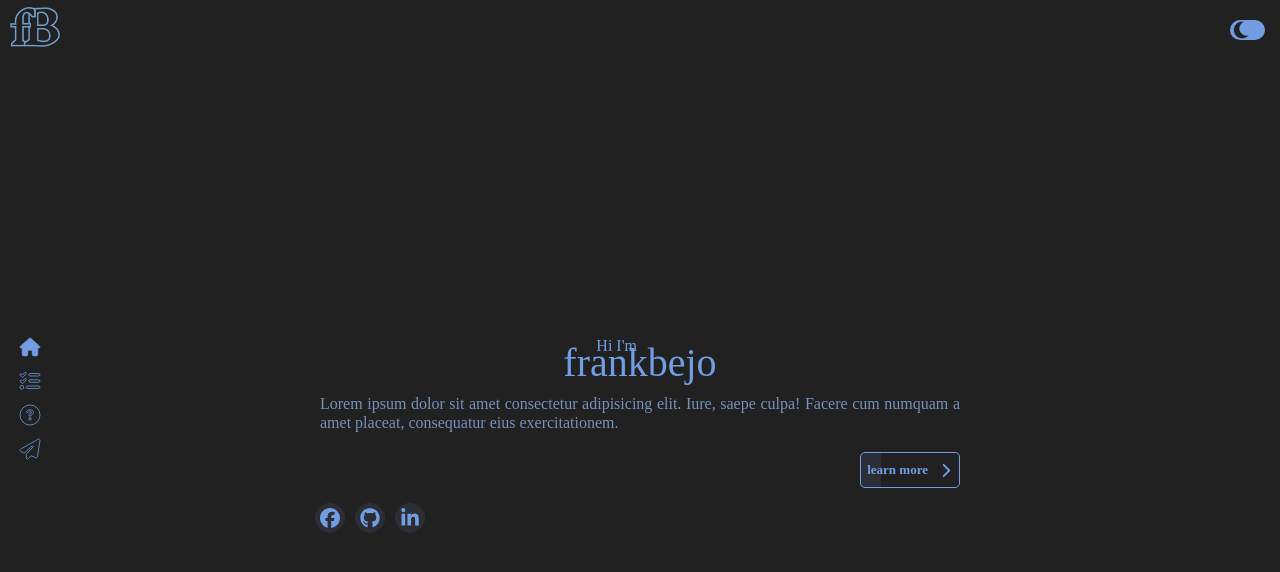
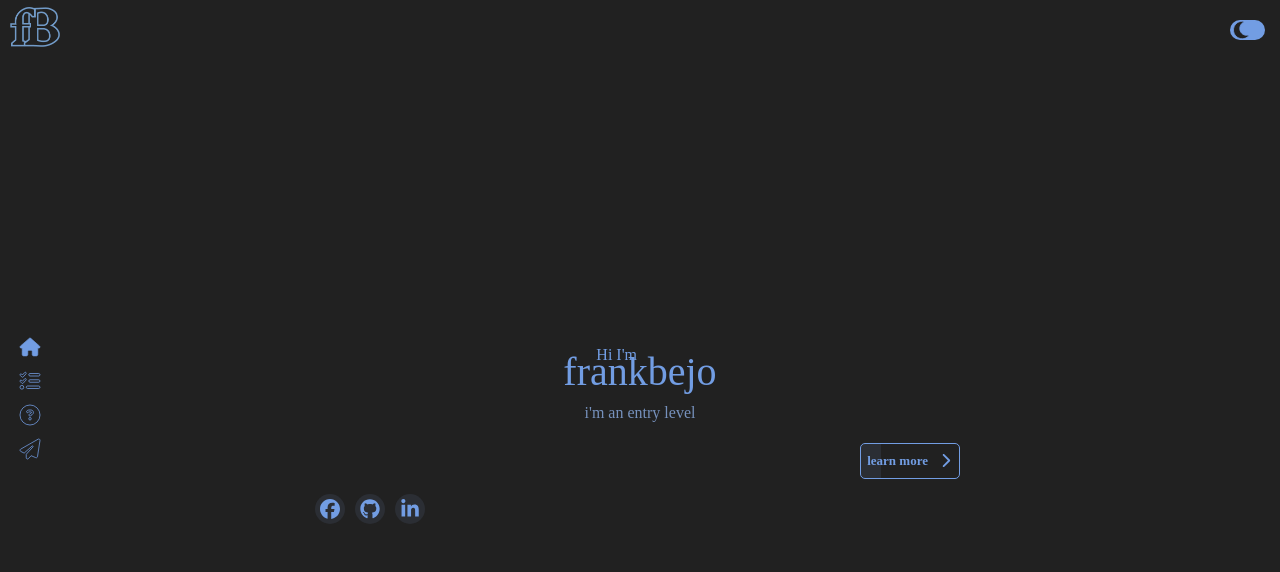
Before and after one commit to frankbejo/frankbejo-portfolio, a React (Create React App) app: page / in a window 1280 px wide. Shown: the top 572 px of the page. Built offline with nearby package versions, Linux system fonts and the light colour scheme; a web font is replaced by a local one.

Commit message:
new commit

```diff
--- a/src/pages/Home.js
+++ b/src/pages/Home.js
@@ -21,9 +21,7 @@ const Home = () => {
                         <span>frankbejo</span>
                     </div>
                 </div>
-                <p className="introduction">Lorem ipsum dolor sit amet
-                consectetur adipisicing elit. Iure, saepe culpa! Facere
-                cum numquam a amet placeat, consequatur eius exercitationem.</p>
+                <p className="introduction">i'm an entry level </p>
                 <div className="seemore">
                     <div className="seemore-button">
                     <span>learn more</span>
```
